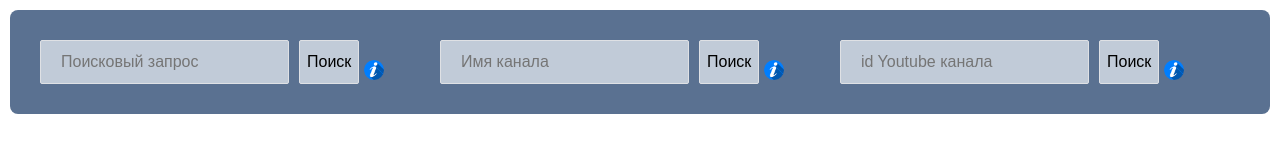
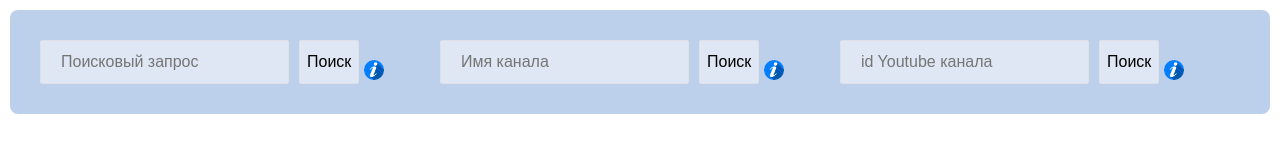
Before and after one commit to deniolp/tubewrapper, a website: page index.html in a window 1280 px wide. Drawn offline with Linux system fonts and the light colour scheme.

Commit message:
Changing color of the nav-bar background

```diff
--- a/style.css
+++ b/style.css
@@ -15,7 +15,7 @@ body {
 .nav-bar {
   display: grid;
   grid-template-columns: repeat(auto-fit, minmax(360px, 1fr));
-  background-color: #5a7191;
+  background-color: #bcd0ec;
   padding: 30px;
   margin-bottom: 20px;
   border-radius: .5rem;
```
